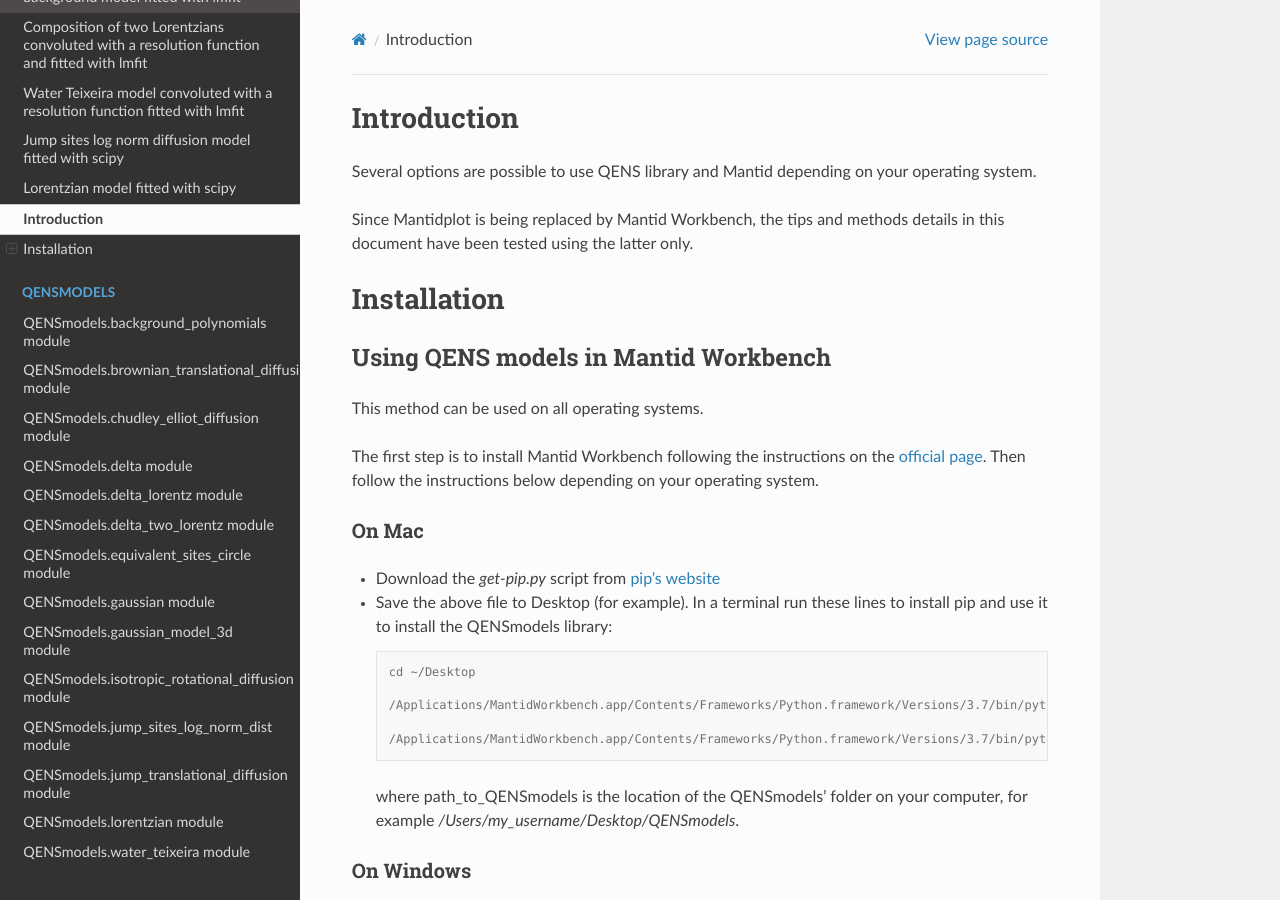
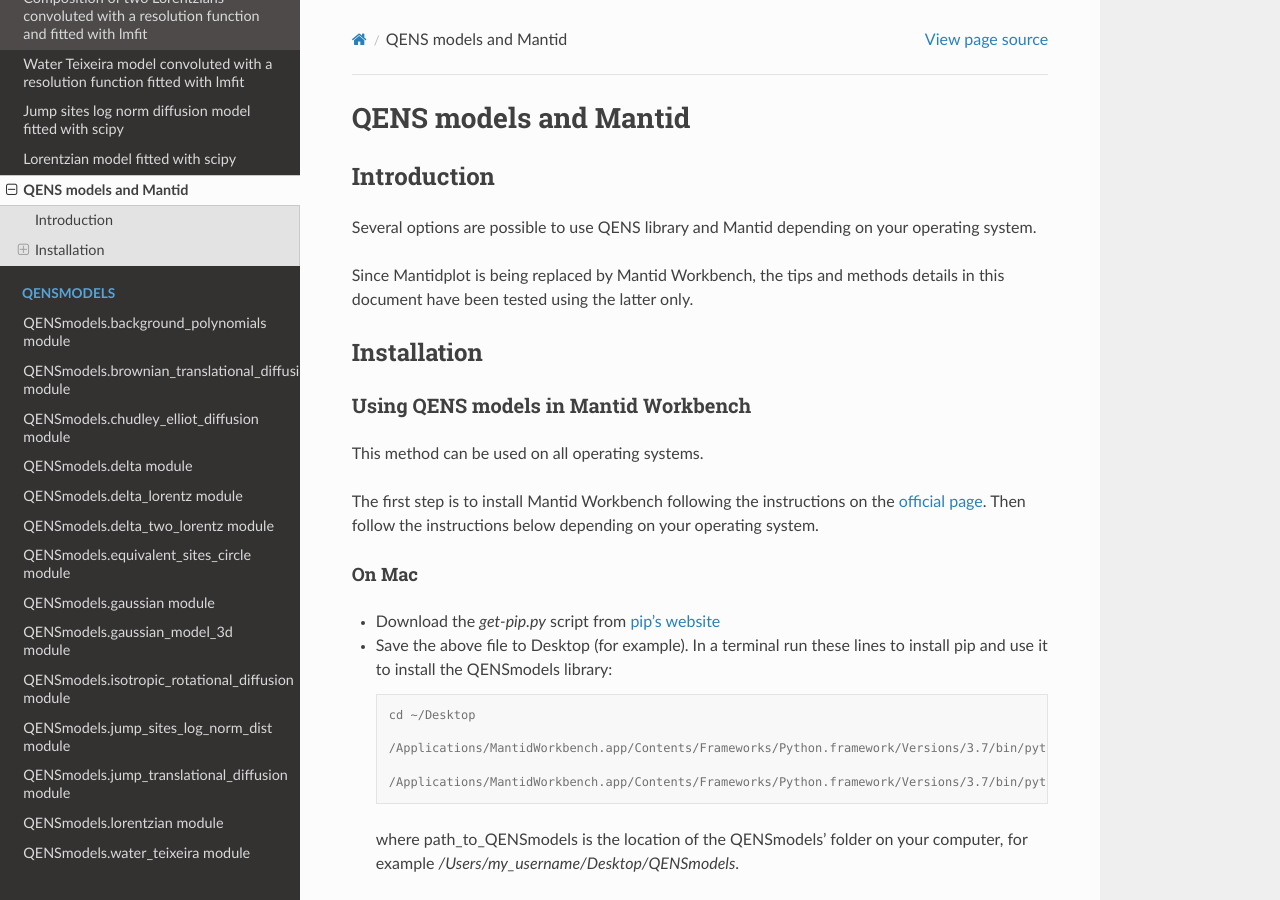
Before and after one commit to celinedurniak/test_nbsphinx, a Sphinx documentation site: the page built from docs/examples/using_mantid/README.rst, in a window 1280 px wide and 900 px high. Built offline with Sphinx 7.4.7 and the Read the Docs theme 2.0.0, drawn with Linux system fonts in a browser that asks for light colours; some of the changed text lies outside the part shown.

Commit message:
Changed title of README

```diff
--- a/docs/examples/using_mantid/README.rst
+++ b/docs/examples/using_mantid/README.rst
@@ -1,3 +1,6 @@
+QENS models and Mantid
+######################
+
 Introduction
 ============
 
```
